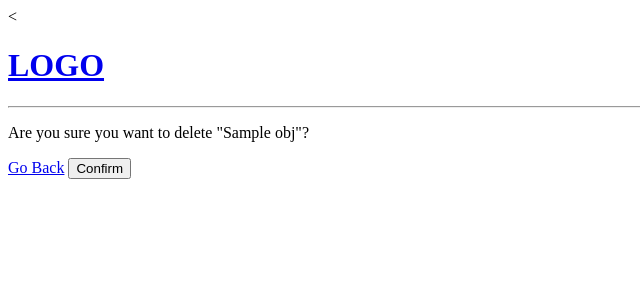
After one commit to koomekevo/StudyBuddy, a Django app: template base/templates/base/delete.html in a window 1280 px wide. The commit adds this page. Shown: the top 300 px of the page, without its empty margins (0-640 px from the left). Run offline with Django 4.2, Linux system fonts and the light colour scheme; the template is opened without the code that fills it: most values are stand-ins (such as "Sample title", 1, 10 or a date in 2020).

Commit message:
Add delete.html

```diff
--- /dev/null
+++ b/base/templates/base/delete.html
@@ -0,0 +1,13 @@
+{% extends 'main.html' %}
+
+{% block content %}
+
+<form method = "POST" action="">
+    {% csrf_token %}
+    <p>Are you sure you want to delete "{{obj}}"?</p>
+    <a href="{{request.META.HTTP_REFERER}}">Go Back</a>
+    <input type="submit" value="Confirm" />
+
+</form>
+
+{% endblock content %}
--- a/base/templates/base/home.html
+++ b/base/templates/base/home.html
@@ -12,6 +12,7 @@
         {% for room in rooms %}
             <div>
                 <a href="{% url 'update-room' room.id %}">Edit</a>
+                <a href="{% %}">Delete</a>
                 <span>@{{room.host.username}}</span>
                 <h5>{{room.id}}  -- <a href="{% url 'room' room.id %}">{{room.name}}</a></h5>
                 <small>{{room.topic.name}}</small>
```
